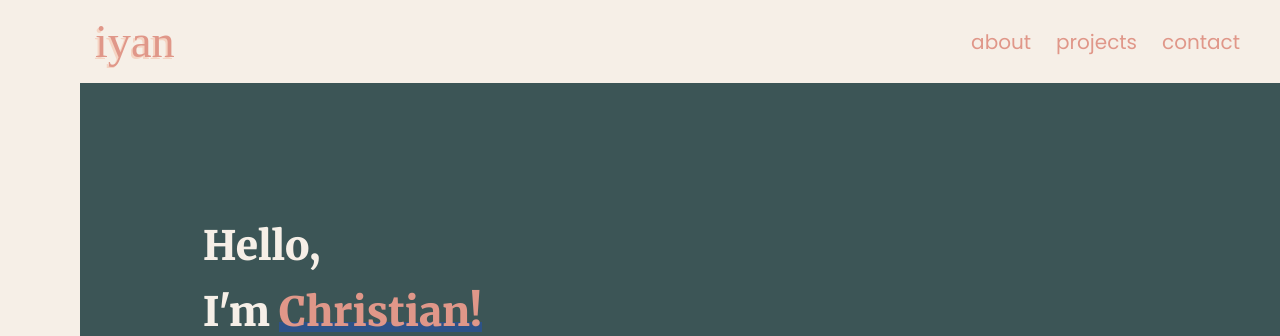
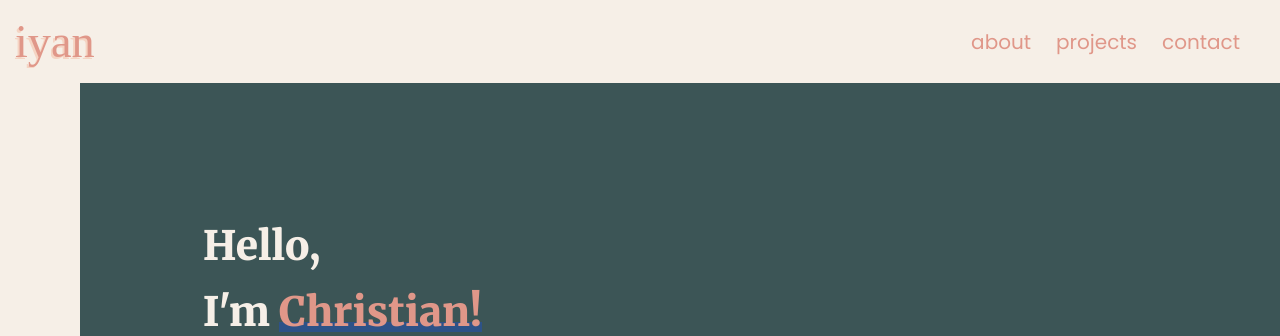
Before and after one commit to iyaaaan/iyaaaan.github.io, a PHP site: page / in a window 1280 px wide. Shown: the top 336 px of the page. Run offline with PHP 8.4, Linux system fonts and the light colour scheme; some web fonts are replaced.

Commit message:
updated work exp

```diff
--- a/src/assets/css/main.css
+++ b/src/assets/css/main.css
@@ -27,13 +27,13 @@
   --font-primary: "Poppins", sans-serif;
   --font-title: "Merriweather", serif;
   --font-logo: "SergioTrendy";
-  --color-dreamsicle: #F5D4C3;
-  --color-fresh-watermelon: #E09789;
-  --color-frosted-glass: #E9F1EF;
-  --color-julep-green: #C8DBD7;
-  --color-devonshire: #F6EFE7;
-  --color-almost-famous: #3C5556;
-  --color-highlight: #88B3AA;
+  --color-dreamsicle: #f5d4c3;
+  --color-fresh-watermelon: #e09789;
+  --color-frosted-glass: #e9f1ef;
+  --color-julep-green: #c8dbd7;
+  --color-devonshire: #f6efe7;
+  --color-almost-famous: #3c5556;
+  --color-highlight: #88b3aa;
   --color-whisper: #e6e6e6;
   --white: #fff;
   --black: #242424;
@@ -52,7 +52,8 @@
   font-style: normal;
   font-display: swap;
   unicode-range: U+000-5FF;
-  src: local("Poppins"), local("Poppins-Regular"), url(./../fonts/Poppins-Regular.ttf) format("ttf");
+  src: local("Poppins"), local("Poppins-Regular"),
+    url(./../fonts/Poppins-Regular.ttf) format("ttf");
 }
 @font-face {
   font-family: SergioTrendy;
@@ -181,7 +182,8 @@ body.disable-scroll {
   color: var(--color-fresh-watermelon);
   display: flex;
 }
-.navbar__logo-up, .navbar__logo-down {
+.navbar__logo-up,
+.navbar__logo-down {
   position: relative;
   padding: 0;
   overflow: hidden;
@@ -189,7 +191,8 @@ body.disable-scroll {
   display: inline-block;
   text-shadow: -2px 2px var(--color-dreamsicle);
 }
-.navbar__logo-up > span, .navbar__logo-down > span {
+.navbar__logo-up > span,
+.navbar__logo-down > span {
   display: inline-block;
   transform: translateY(0%);
   transition: inherit;
@@ -248,7 +251,8 @@ body.disable-scroll {
   transition: 0.3s;
   display: block;
 }
-.navbar-toggler__bar::before, .navbar-toggler__bar::after {
+.navbar-toggler__bar::before,
+.navbar-toggler__bar::after {
   content: "";
   position: absolute;
   height: 4px;
@@ -338,7 +342,8 @@ body.disable-scroll {
   background-color: var(--color-dreamsicle);
   transition: 0.3s ease;
 }
-.navbar-menu__link:hover::after, .navbar-menu__link.router-link-active::after {
+.navbar-menu__link:hover::after,
+.navbar-menu__link.router-link-active::after {
   left: 0;
   width: 100%;
 }
@@ -395,11 +400,11 @@ input::-webkit-inner-spin-button {
   margin: 0;
 }
 
-input[type=number] {
+input[type="number"] {
   -moz-appearance: textfield;
 }
 
-input[type=date] {
+input[type="date"] {
   text-transform: none;
 }
 
@@ -773,13 +778,17 @@ textarea {
   transform: translateY(100px);
   opacity: 0;
 }
-.contact-info__loc, .contact-info__phone, .contact-info__email {
+.contact-info__loc,
+.contact-info__phone,
+.contact-info__email {
   position: relative;
   font-size: 50px;
   margin-bottom: 30px;
   color: var(--color-highlight);
 }
-.contact-info__loc::after, .contact-info__phone::after, .contact-info__email::after {
+.contact-info__loc::after,
+.contact-info__phone::after,
+.contact-info__email::after {
   content: "";
   position: absolute;
   height: 100px;
@@ -1056,7 +1065,7 @@ textarea {
   margin: 0 auto;
   clip-path: polygon(0 0, 100% 0, 100% 0, 0 0);
   opacity: 0;
-  transform: translateY(-100px);
+  transform: translateY(-100%);
 }
 @media screen and (min-width: 992px) {
   .about-exp__desc {
@@ -1322,7 +1331,11 @@ textarea {
 .form__field:focus {
   padding-bottom: 6px;
   border-width: 3px;
-  border-image: linear-gradient(to right, var(--color-primary), var(--color-highlight));
+  border-image: linear-gradient(
+    to right,
+    var(--color-primary),
+    var(--color-highlight)
+  );
   border-image-slice: 1;
 }
 .form__field:focus ~ .form__label {
@@ -1336,7 +1349,8 @@ textarea {
 }
 
 /* reset input */
-.form__field:required, .form__field:invalid {
+.form__field:required,
+.form__field:invalid {
   box-shadow: none;
 }
 
--- a/src/components/navbar.js
+++ b/src/components/navbar.js
@@ -6,7 +6,7 @@ export default {
     /* html */
     `
     <!-- navbar -->
-    <div class="container-right">
+    <div class="container">
         <nav class="navbar">
             <router-link to="/" class="">
                 <div class="navbar__logo">
@@ -50,11 +50,11 @@ export default {
     toggleMenu() {
       this.toggle = !this.toggle;
 
-            if(this.toggle) {
+      if (this.toggle) {
         document.body.classList.add("disable-scroll");
       } else {
         document.body.classList.remove("disable-scroll");
       }
-        }
-    }
-}
+    },
+  },
+};
```
Also changed, not shown: src/views/about.js (+74 -35 lines), 1 other file. Lines whose indentation alone changed are shown as unchanged.
